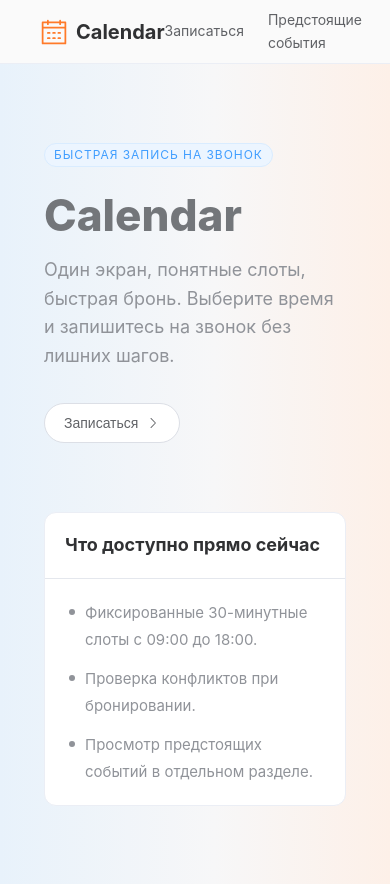
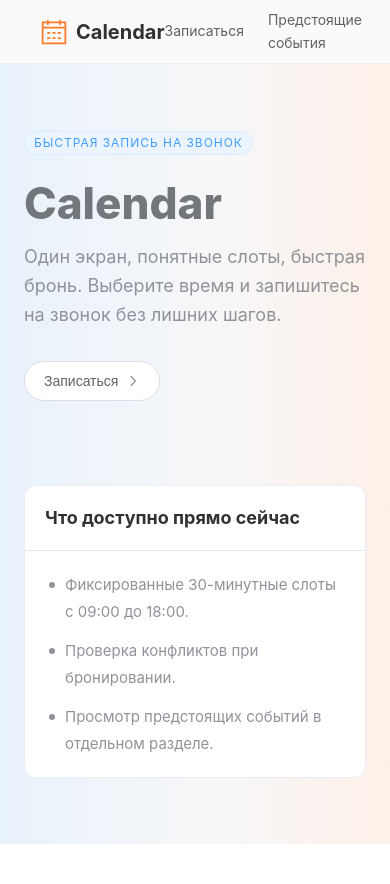
Before and after one commit to sv99/ai-for-developers-project-386, a Vue app: page / in a window 390 px wide. After the commit the page ends 844 px from the top, so only its background shows below. Built offline with nearby package versions, Linux system fonts and the light colour scheme.

Commit message:
fix: LandingPage удаление полос прокрутки сверху и сбоку

```diff
--- a/src/views/LandingPage.vue
+++ b/src/views/LandingPage.vue
@@ -44,11 +44,14 @@ const features = [
 
 <style scoped>
 .landing-main {
+  padding: 0;
+  height: calc(100vh - 64px);
+  overflow: hidden;
   background: linear-gradient(to right, #e8f2fb 0%, #f7f7f8 55%, #fdf0e8 100%);
 }
 
 .hero {
-  min-height: calc(100vh - 64px);
+  height: 100%;
   padding: 40px;
 }
 
@@ -122,7 +125,14 @@ const features = [
 }
 
 @media (max-width: 991px) {
+  .landing-main {
+    height: auto;
+    min-height: calc(100vh - 64px);
+  }
+
   .hero {
+    height: auto;
+    min-height: calc(100vh - 64px);
     padding: 24px;
   }
 
```
Also changed, not shown: 1 other file (tests, documents, lock files or other folders).
